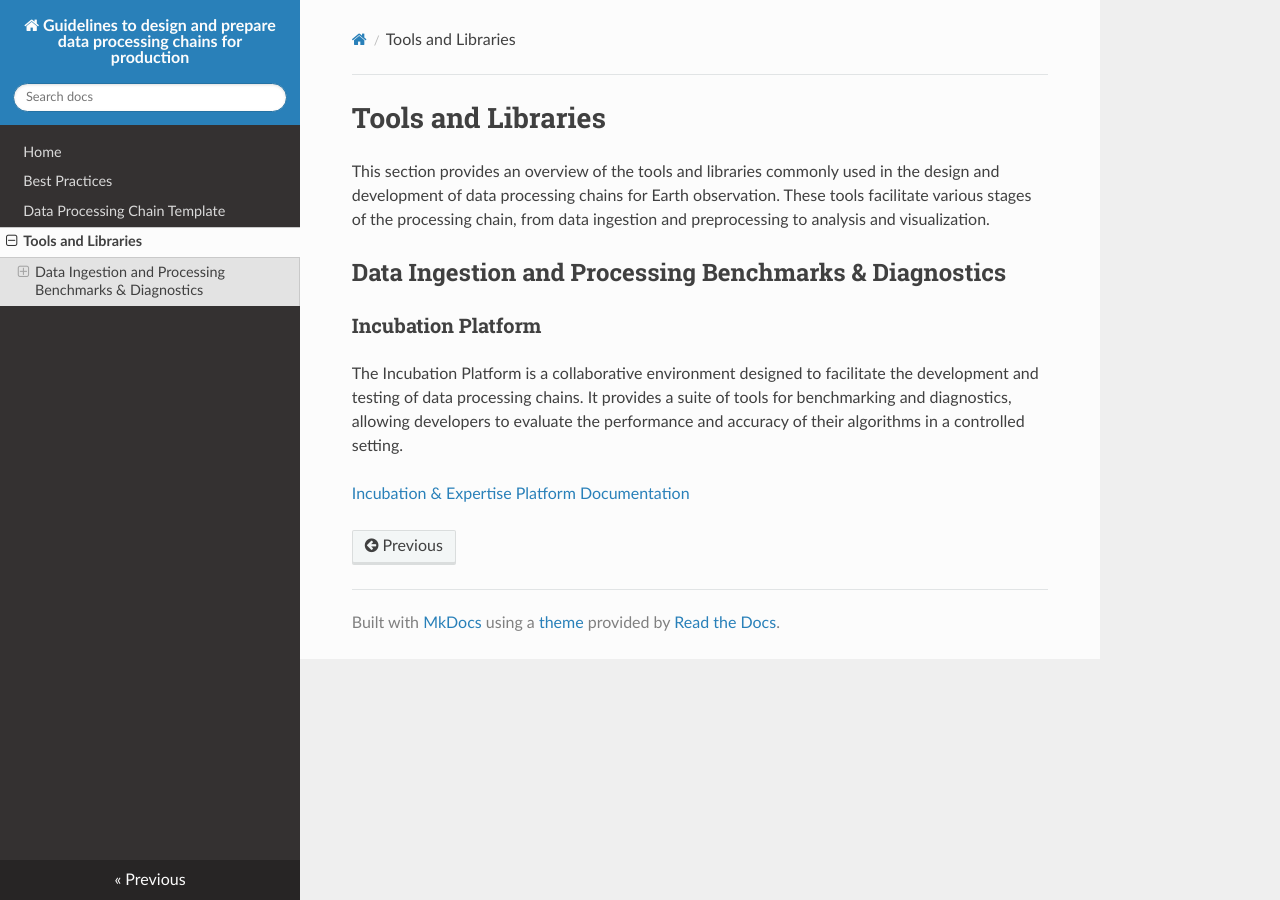
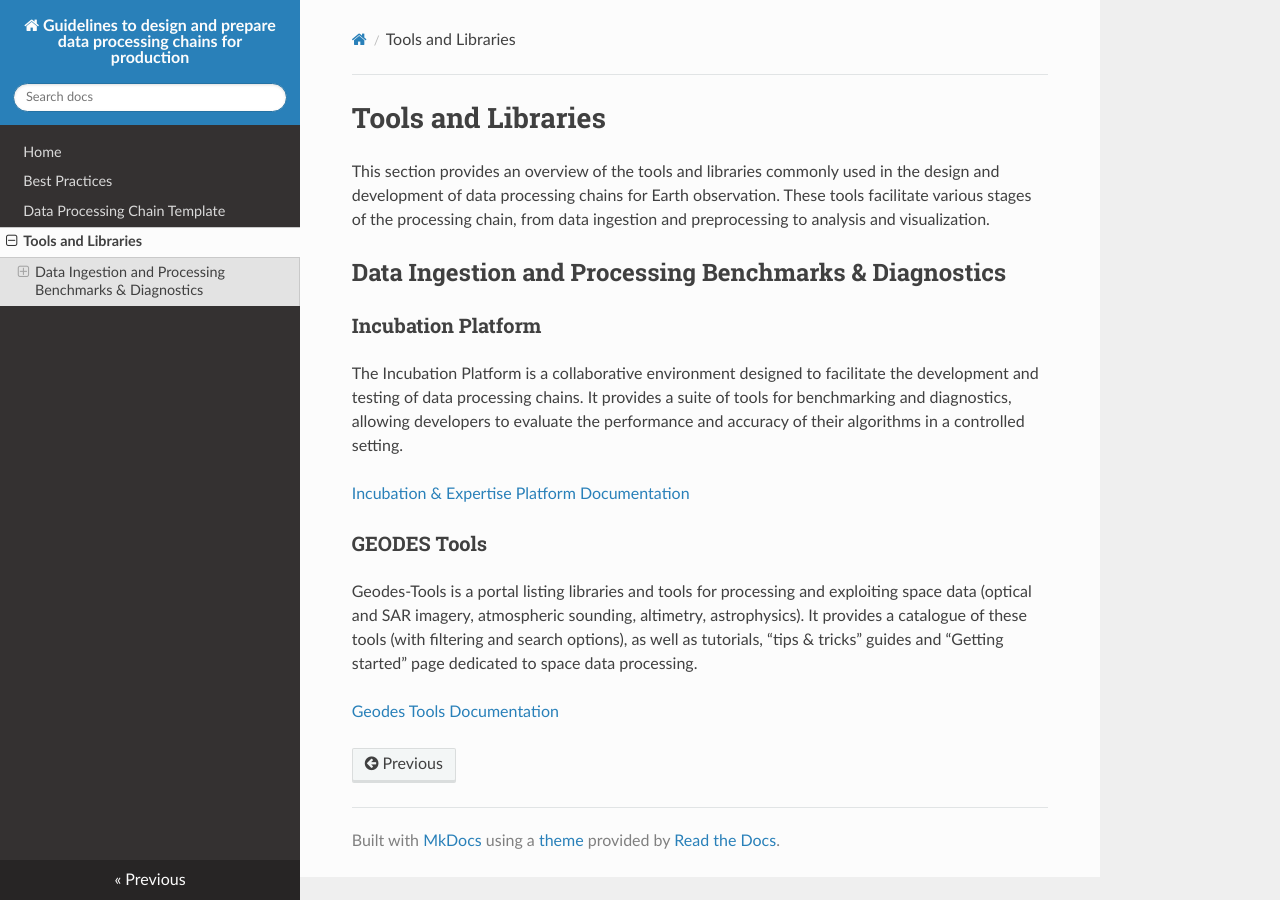
Before and after one commit to CNES/processing-chain-guidelines, an MkDocs documentation site: the page built from docs/tools_and_libraries.md, in a window 1280 px wide. Built offline with MkDocs 1.6.1, drawn with Linux system fonts in a browser that asks for light colours; nearby versions of some CDN libraries.

Commit message:
Add user documentation requirement & Geodes Tools link

```diff
--- a/docs/tools_and_libraries.md
+++ b/docs/tools_and_libraries.md
@@ -9,3 +9,9 @@ This section provides an overview of the tools and libraries commonly used in th
 The Incubation Platform is a collaborative environment designed to facilitate the development and testing of data processing chains. It provides a suite of tools for benchmarking and diagnostics, allowing developers to evaluate the performance and accuracy of their algorithms in a controlled setting.
 
 [Incubation & Expertise Platform Documentation](https://incubation-expertise-platform.readthedocs.io/en/latest/)
+
+### GEODES Tools
+
+Geodes-Tools is a portal listing libraries and tools for processing and exploiting space data (optical and SAR imagery, atmospheric sounding, altimetry, astrophysics). It provides a catalogue of these tools (with filtering and search options), as well as tutorials, “tips & tricks” guides and “Getting started” page dedicated to space data processing.
+
+[Geodes Tools Documentation](https://geodes.cnes.fr/en/geodes-tools-2/)
```
Also changed, not shown: docs/best_practices.md (+1 -0 lines).
